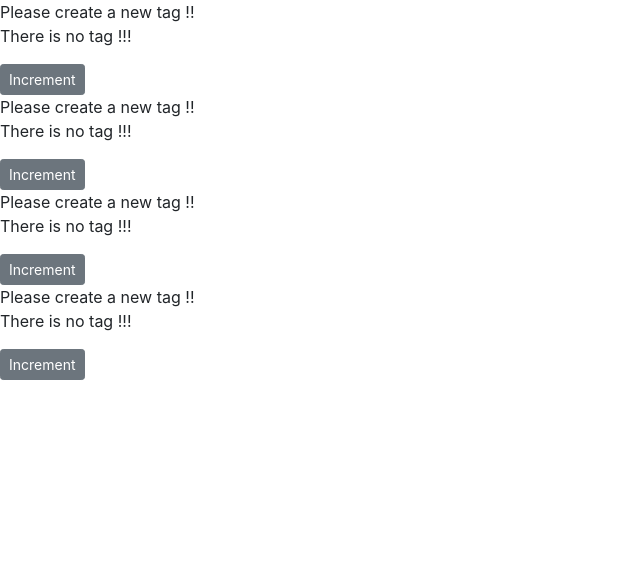
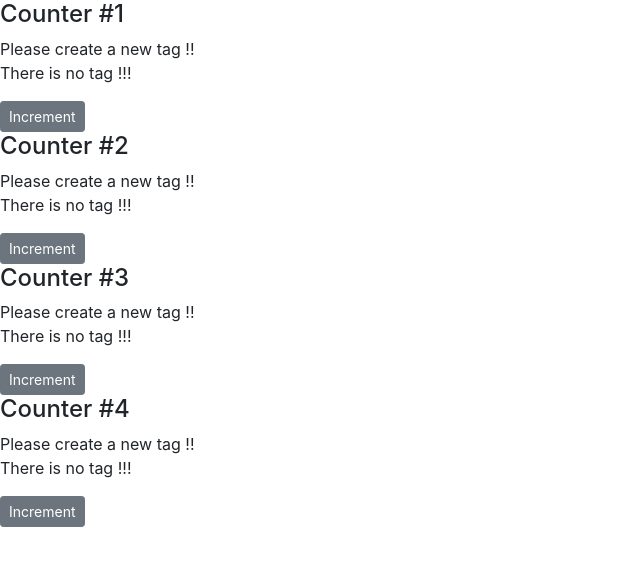
Before and after one commit to johnhongannguyen/counter, a React (Create React App) app: page / in a window 1280 px wide. Shown: the top 566 px of the page, without its empty margins (0-640 px from the left). Built offline with nearby package versions, Linux system fonts and the light colour scheme.

Commit message:
passing children

```diff
--- a/src/components/counter.jsx
+++ b/src/components/counter.jsx
@@ -7,9 +7,9 @@ class Counter extends Component {
         tags: []
 
     };
-    handleIncrement = (product) =>{
-        console.log(product);
-        this.setState({value: this.state.value + 1});
+    handleIncrement = () =>{
+        // console.log(product);
+        this.setState({count: this.state.value + 1});
     };
     renderTags(){
         if(this.state.tags.length === 0)
@@ -25,6 +25,7 @@ class Counter extends Component {
 
         return(
          <div>
+             {this.props.children}
              {this.state.tags.length === 0 && "Please create a new tag !!"}
              {this.renderTags()}
              <span className={this.getBadgeClasses()}>{this.formatCount()}</span>
--- a/src/components/counters.jsx
+++ b/src/components/counters.jsx
@@ -14,7 +14,10 @@ class Counters extends Component {
         return (
             <div>
                 {this.state.counters.map(counter =>
-                <Counter key={counter.id} value={counter.value}  />)}
+                <Counter key={counter.id} value={counter.value}>
+                    <h4>Counter #{counter.id}</h4>
+                </Counter>
+                )}
             </div>
           );
     }
```
